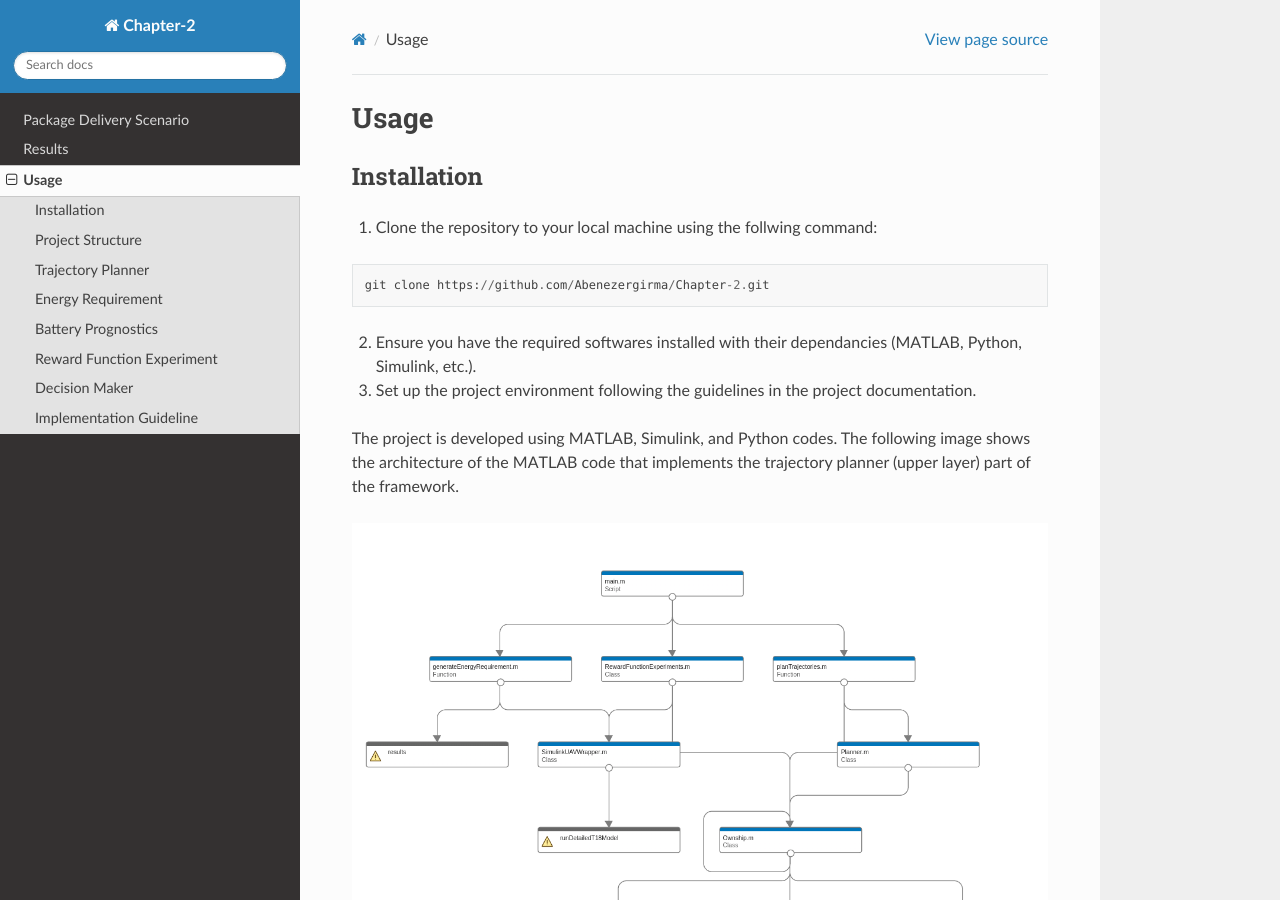
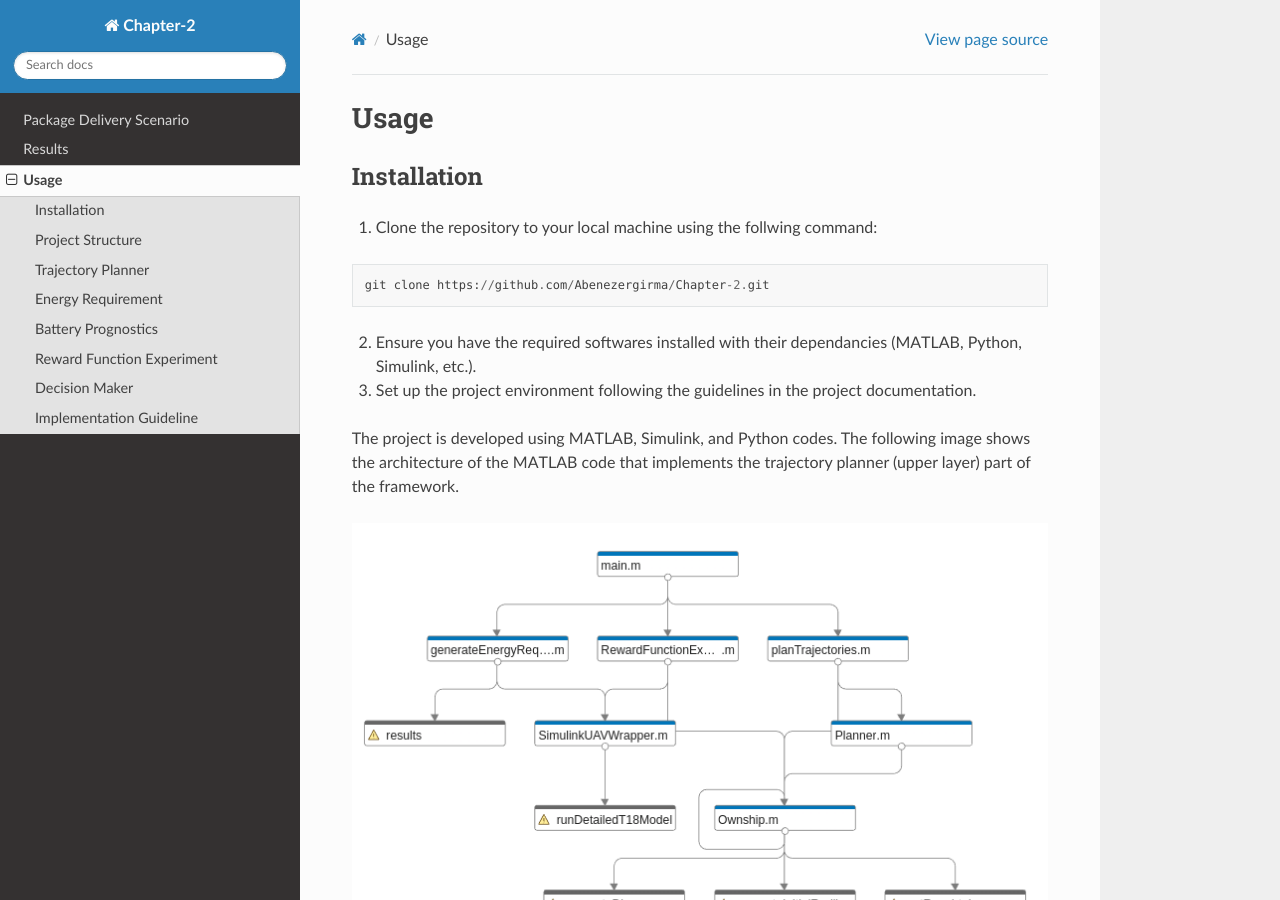
Before and after one commit to Abenezergirma/Chapter-2, a Sphinx documentation site: the page built from docs/source/usage.rst, in a window 1280 px wide and 900 px high. Built offline with Sphinx 7.4.7 and the Read the Docs theme 2.0.0, drawn with Linux system fonts in a browser that asks for light colours; pages that are not in the unit, such as notebooks, are missing from menus.

Commit message:
committing docs

```diff
--- a/docs/source/usage.rst
+++ b/docs/source/usage.rst
@@ -18,7 +18,7 @@ Installation
 
 The project is developed using MATLAB, Simulink, and Python codes. The following image shows the architecture of the MATLAB code that implements the trajectory planner (upper layer) part of the framework.
 
-.. image:: images/DependencyGraph.png
+.. image:: images/code_architecture.png
    :alt: alternate text
    :align: center
 
```
Also changed, not shown: docs/source/images/DependencyGraph.png, docs/source/images/code_architecture.png (added).
